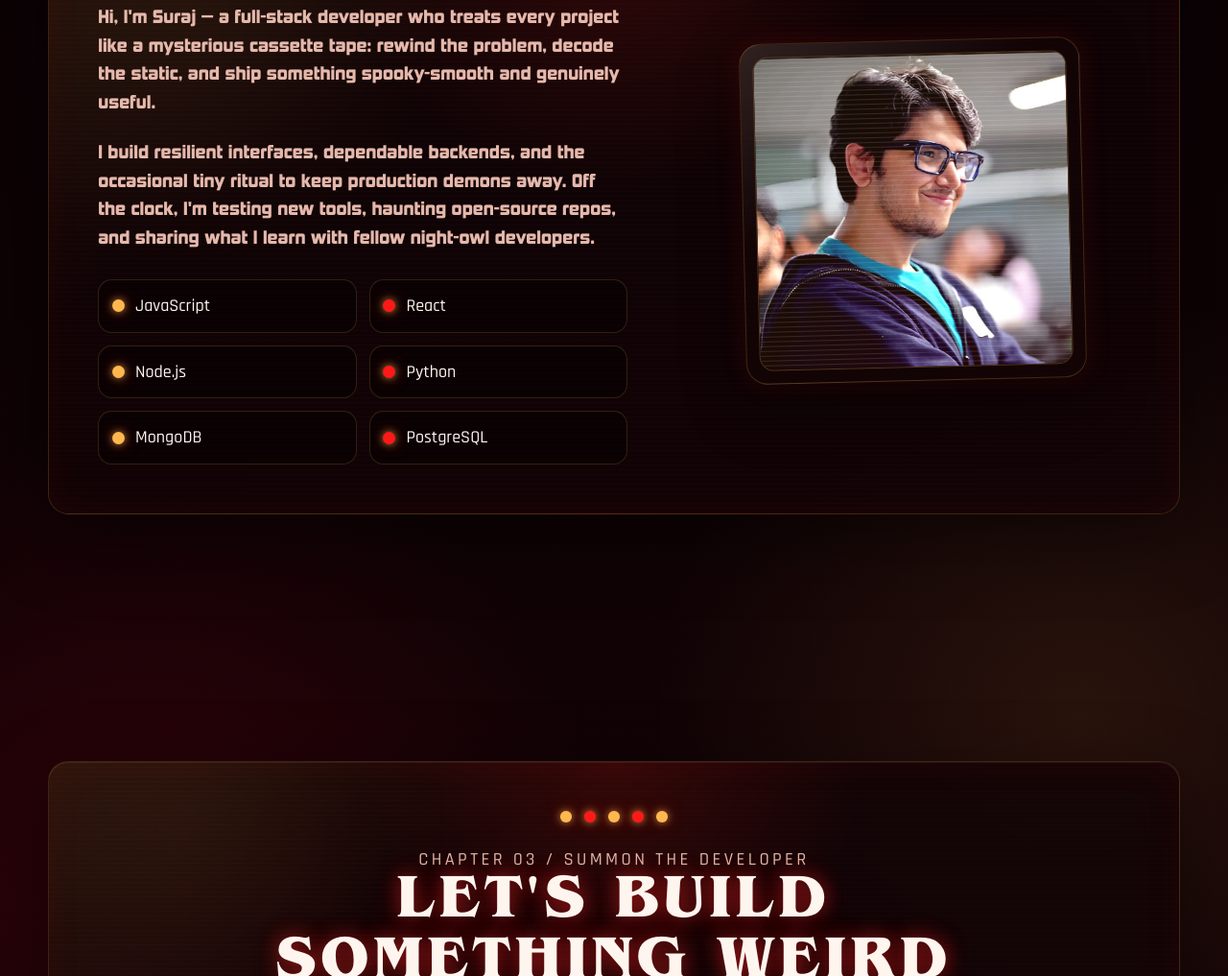
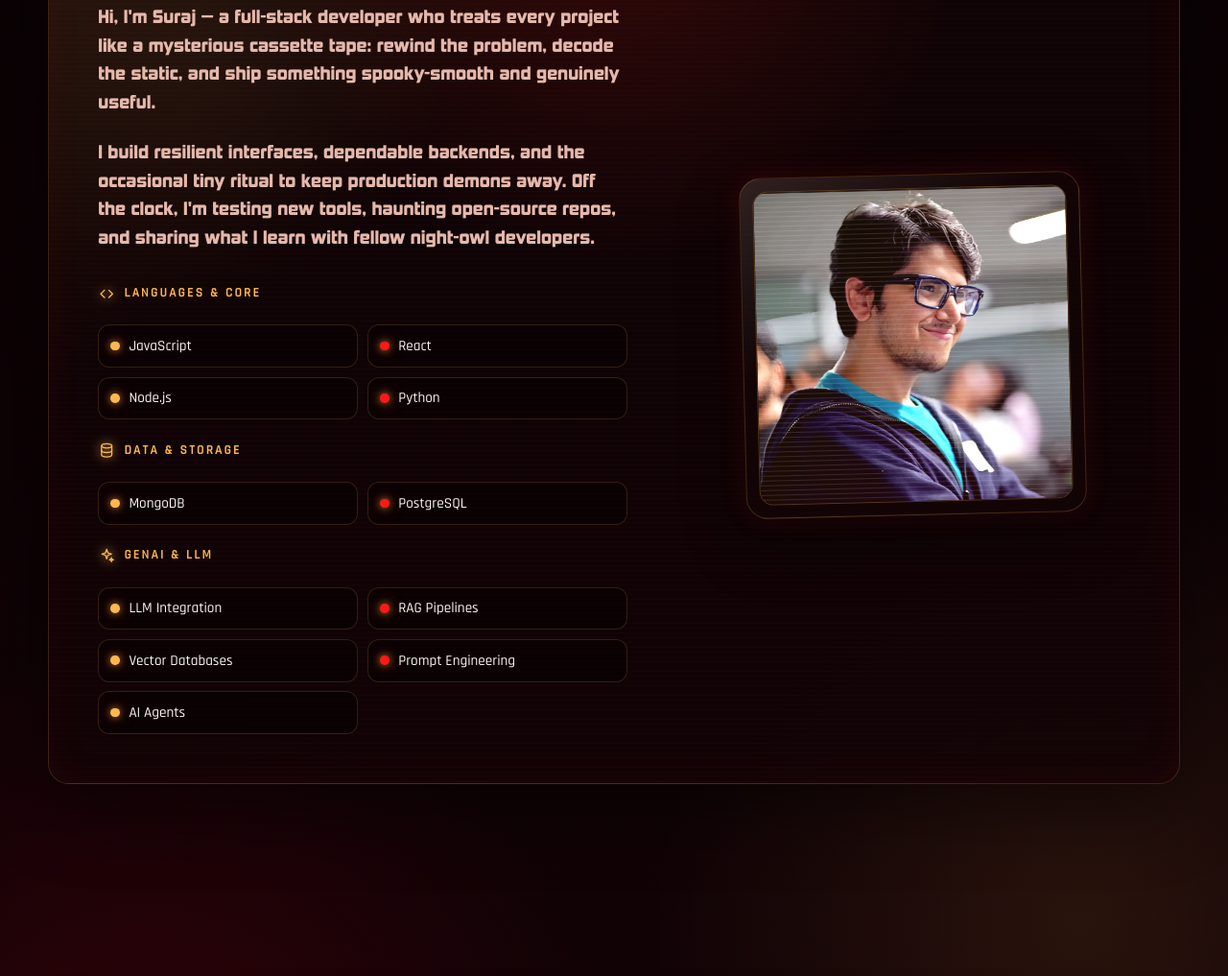
Before and after one commit to Mishra-Suraj/surajmishra.com, a website built with Vite: page index.html in a window 1280 px wide. Shown: the part 1446-2463 px from the top of the page at 96% size. Built offline with nearby package versions, Linux system fonts and the light colour scheme.

Commit message:
Add GenAI content

```diff
--- a/index.html
+++ b/index.html
@@ -73,6 +73,22 @@
   <body>
     <a class="skip-link" href="#main">Skip to content</a>
     <div class="crt-overlay" aria-hidden="true"></div>
+
+    <svg class="icon-sprite" aria-hidden="true" focusable="false">
+      <symbol id="icon-code" viewBox="0 0 24 24">
+        <path d="m9 7-5 5 5 5" />
+        <path d="m15 7 5 5-5 5" />
+      </symbol>
+      <symbol id="icon-data" viewBox="0 0 24 24">
+        <ellipse cx="12" cy="6" rx="7" ry="3" />
+        <path d="M5 6v12c0 1.66 3.13 3 7 3s7-1.34 7-3V6" />
+        <path d="M5 12c0 1.66 3.13 3 7 3s7-1.34 7-3" />
+      </symbol>
+      <symbol id="icon-ai" viewBox="0 0 24 24">
+        <path d="M12 3 13.6 7.9 18.5 9.5 13.6 11.1 12 16 10.4 11.1 5.5 9.5 10.4 7.9Z" />
+        <path d="M18.5 14.5 19.2 16.6 21.3 17.3 19.2 18 18.5 20.1 17.8 18 15.7 17.3 17.8 16.6Z" />
+      </symbol>
+    </svg>
 
     <nav class="site-nav is-hidden-on-hero" aria-label="Primary navigation">
       <div class="nav-container">
@@ -247,7 +263,15 @@
                 open-source repos, and sharing what I learn with fellow night-owl developers.
               </p>
 
-              <ul class="skills" aria-label="Technology stack">
+              <ul class="skills" role="list" aria-label="Technology stack">
+                <li class="skill-group">
+                  <p class="skill-group-title">
+                    <svg class="skill-group-icon" aria-hidden="true">
+                      <use href="#icon-code" />
+                    </svg>
+                    Languages &amp; Core
+                  </p>
+                  <ul class="skill-list" role="list">
                     <li class="skill-item">
                       <span class="skill-bulb" aria-hidden="true"></span>
                       JavaScript
@@ -264,6 +288,17 @@
                       <span class="skill-bulb" aria-hidden="true"></span>
                       Python
                     </li>
+                  </ul>
+                </li>
+
+                <li class="skill-group">
+                  <p class="skill-group-title">
+                    <svg class="skill-group-icon" aria-hidden="true">
+                      <use href="#icon-data" />
+                    </svg>
+                    Data &amp; Storage
+                  </p>
+                  <ul class="skill-list" role="list">
                     <li class="skill-item">
                       <span class="skill-bulb" aria-hidden="true"></span>
                       MongoDB
@@ -271,6 +306,39 @@
                     <li class="skill-item">
                       <span class="skill-bulb" aria-hidden="true"></span>
                       PostgreSQL
+                    </li>
+                  </ul>
+                </li>
+
+                <li class="skill-group">
+                  <p class="skill-group-title">
+                    <svg class="skill-group-icon" aria-hidden="true">
+                      <use href="#icon-ai" />
+                    </svg>
+                    GenAI &amp; LLM
+                  </p>
+                  <ul class="skill-list" role="list">
+                    <li class="skill-item">
+                      <span class="skill-bulb" aria-hidden="true"></span>
+                      LLM Integration
+                    </li>
+                    <li class="skill-item">
+                      <span class="skill-bulb" aria-hidden="true"></span>
+                      RAG Pipelines
+                    </li>
+                    <li class="skill-item">
+                      <span class="skill-bulb" aria-hidden="true"></span>
+                      Vector Databases
+                    </li>
+                    <li class="skill-item">
+                      <span class="skill-bulb" aria-hidden="true"></span>
+                      Prompt Engineering
+                    </li>
+                    <li class="skill-item">
+                      <span class="skill-bulb" aria-hidden="true"></span>
+                      AI Agents
+                    </li>
+                  </ul>
                 </li>
               </ul>
             </div>
--- a/src/styles.css
+++ b/src/styles.css
@@ -658,11 +658,56 @@ svg {
   box-shadow: 0 0 10px currentColor;
 }
 
+.icon-sprite {
+  position: absolute;
+  width: 0;
+  height: 0;
+  overflow: hidden;
+}
+
 .skills {
   display: grid;
+  gap: 1.35rem;
+  margin: 2rem 0 0;
+  padding: 0;
+  list-style: none;
+}
+
+.skill-group {
+  min-width: 0;
+}
+
+.skill-group-title {
+  display: flex;
+  align-items: center;
+  gap: 0.55rem;
+  margin: 0 0 0.7rem;
+  color: var(--warning);
+  font-family: var(--font-ui);
+  font-size: 0.82rem;
+  font-weight: 600;
+  text-transform: uppercase;
+  letter-spacing: 0.18em;
+}
+
+.skill-group-icon {
+  width: 1.15rem;
+  height: 1.15rem;
+  flex: 0 0 auto;
+  color: var(--warning);
+  fill: none;
+  stroke: currentColor;
+  stroke-width: 1.7;
+  stroke-linecap: round;
+  stroke-linejoin: round;
+  filter: drop-shadow(0 0 6px currentColor);
+}
+
+.skill-list {
+  display: grid;
   grid-template-columns: repeat(2, minmax(0, 1fr));
-  gap: 0.8rem;
-  margin: 1.75rem 0 0;
+  gap: 0.6rem;
+  margin: 0;
   padding: 0;
   list-style: none;
 }
@@ -671,14 +716,15 @@ svg {
   position: relative;
   display: flex;
   align-items: center;
-  gap: 0.7rem;
-  min-height: 3.25rem;
-  padding: 0.75rem 0.85rem;
+  gap: 0.6rem;
+  min-height: 2.75rem;
+  padding: 0.55rem 0.75rem;
   color: var(--text-primary);
   font-family: var(--font-ui);
+  font-size: 0.95rem;
   background: rgba(3, 1, 4, 0.42);
   border: 1px solid rgba(255, 184, 77, 0.16);
-  border-radius: 0.9rem;
+  border-radius: 0.75rem;
   transition:
     transform 180ms ease,
     border-color 180ms ease,
@@ -696,8 +742,8 @@ svg {
 }
 
 .skill-bulb {
-  width: 0.82rem;
-  height: 0.82rem;
+  width: 0.6rem;
+  height: 0.6rem;
   background: var(--warning);
   border-radius: 50%;
   box-shadow:
@@ -934,7 +980,7 @@ footer p {
     padding-top: calc(var(--nav-height) + 2rem);
   }
 
-  .skills {
+  .skill-list {
     grid-template-columns: 1fr;
   }
 
```
Lines whose indentation alone changed are shown as unchanged.
